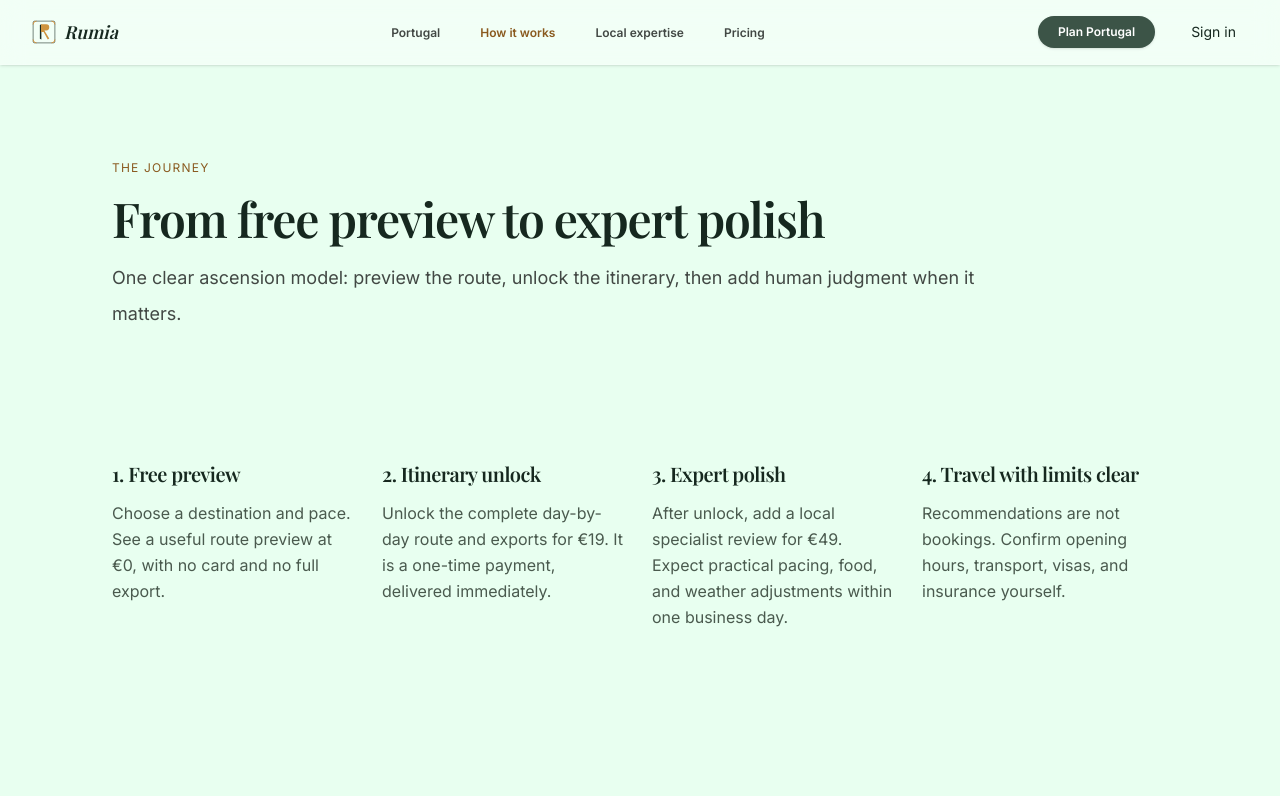
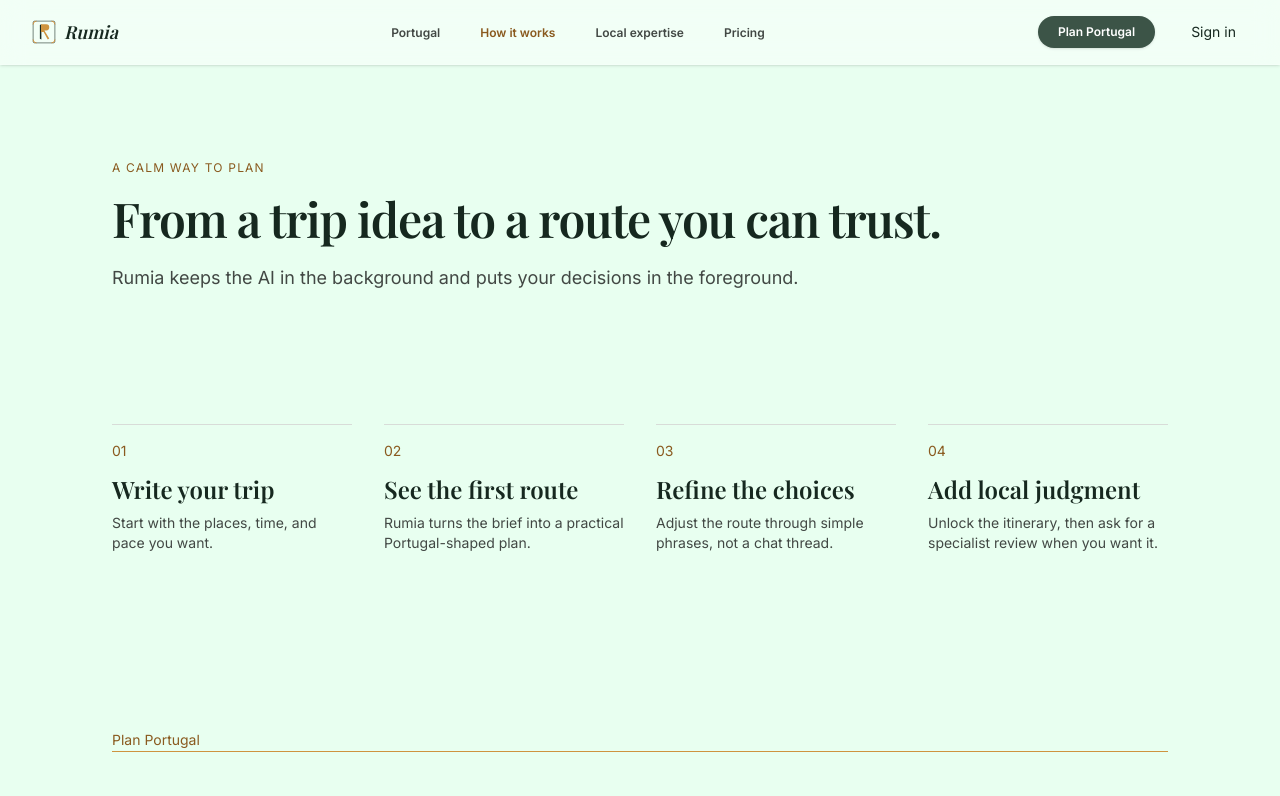
Before and after one commit to Dystx/Rota, a Next.js app in the folder apps/web/: page /how-it-works in a window 1280 px wide. Shown: the top 796 px of the page. Built offline with nearby package versions, Linux system fonts and the light colour scheme.

Commit message:
feat: align public planning storyboard

```diff
--- a/apps/web/app/(marketing)/how-it-works/page.tsx
+++ b/apps/web/app/(marketing)/how-it-works/page.tsx
@@ -1,60 +1,9 @@
-import { Metadata } from "next";
+import * as React from "react";
+import Link from "next/link";
 import { PageShell, SectionHeading } from "@repo/ui";
-import Link from "next/link";
 
-export const metadata: Metadata = {
-  title: "How It Works | Portugal Travel Concierge",
-  description: "Learn how rumia.pt transforms your trip prompt into a validated, cinematic Portugal itinerary.",
-  alternates: {
-    canonical: "/how-it-works"
-  }
-};
-
-const flow = [
-  {
-    title: "1. Free preview",
-    description: "Choose a destination and pace. See a useful route preview at €0, with no card and no full export."
-  },
-  {
-    title: "2. Itinerary unlock",
-    description: "Unlock the complete day-by-day route and exports for €19. It is a one-time payment, delivered immediately."
-  },
-  {
-    title: "3. Expert polish",
-    description: "After unlock, add a local specialist review for €49. Expect practical pacing, food, and weather adjustments within one business day."
-  },
-  {
-    title: "4. Travel with limits clear",
-    description: "Recommendations are not bookings. Confirm opening hours, transport, visas, and insurance yourself."
-  }
-];
+const steps = [["Write your trip", "Start with the places, time, and pace you want."], ["See the first route", "Rumia turns the brief into a practical Portugal-shaped plan."], ["Refine the choices", "Adjust the route through simple phrases, not a chat thread."], ["Add local judgment", "Unlock the itinerary, then ask for a specialist review when you want it."]];
 
 export default function HowItWorksPage() {
-  return (
-      <PageShell bare>
-        <SectionHeading
-          eyebrow="The Journey"
-          title="From free preview to expert polish"
-          description="One clear ascension model: preview the route, unlock the itinerary, then add human judgment when it matters."
-          h1={true}
-        />
-        <ol className="grid grid-cols-1 sm:grid-cols-2 lg:grid-cols-4 gap-8 lg:gap-6">
-          {flow.map((step) => (
-            <li key={step.title} className="flex flex-col gap-3">
-              <h3 className="font-display text-xl font-medium tracking-tight text-[var(--color-foreground)]">
-                {step.title}
-              </h3>
-              <p className="text-base leading-relaxed text-[var(--color-muted-foreground)]">
-                {step.description}
-              </p>
-            </li>
-          ))}
-        </ol>
-        <div className="mt-10">
-          <Link href="/planner" className="inline-flex rounded-full bg-olive-light px-6 py-3 font-label-ui text-label-ui text-on-primary hover:bg-olive-dark focus-visible:outline-none focus-visible:ring-2 focus-visible:ring-ochre-light">
-            Plan a trip
-          </Link>
-        </div>
-      </PageShell>
-  );
+  return <PageShell bare><SectionHeading eyebrow="A calm way to plan" title="From a trip idea to a route you can trust." description="Rumia keeps the AI in the background and puts your decisions in the foreground." h1 /><ol className="grid gap-8 md:grid-cols-4">{steps.map(([title, text], index) => <li key={title} className="border-t border-[var(--color-border)] pt-4"><p className="text-sm text-ochre-dark">0{index + 1}</p><h2 className="mt-3 font-display text-2xl text-primary">{title}</h2><p className="mt-2 text-sm text-on-surface-variant">{text}</p></li>)}</ol><Link href="/planner" className="mt-12 inline-block border-b border-ochre-dark text-ochre-dark">Plan Portugal</Link></PageShell>;
 }
```
